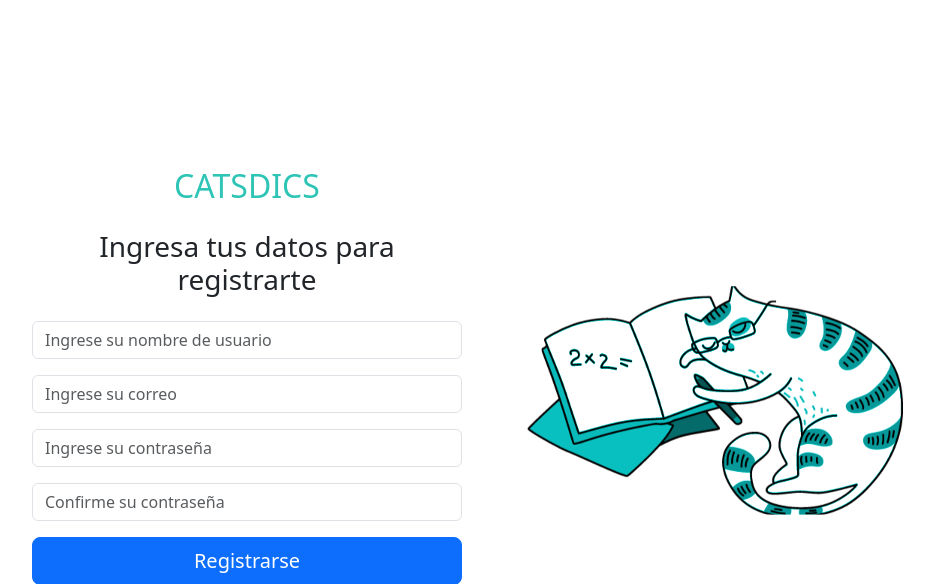
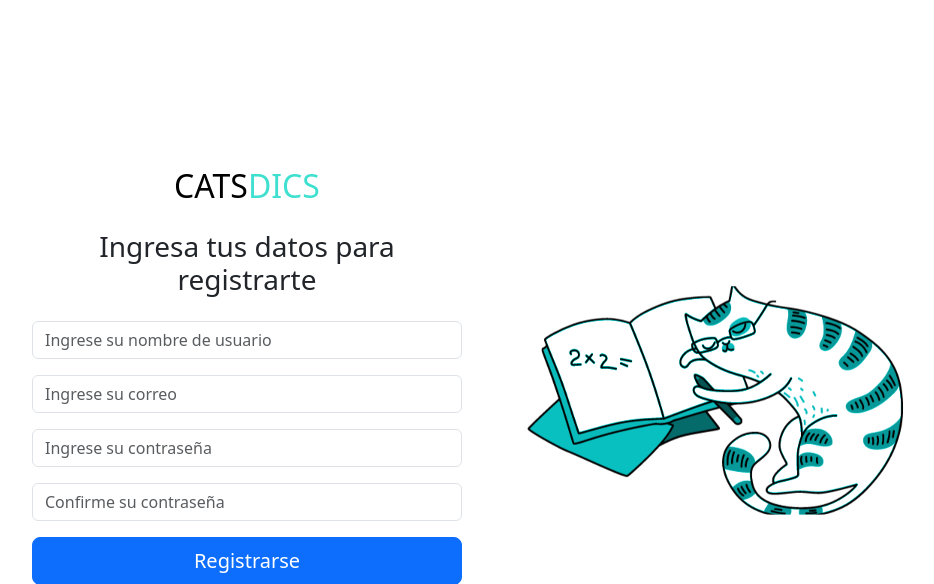
Before and after one commit to avdeloya13/Riesgo-Tecnologico, a Django app: page /register/ in a window 1280 px wide. Shown: the top 584 px of the page, without its empty margins (132-1066 px from the left). Run offline with Django 4.2, Linux system fonts and the light colour scheme; some libraries are stand-ins or nearby versions.

Commit message:
pequeño ajuste color CatDics en registro

```diff
--- a/CatsDics/CatsDicsApp/templates/register.html
+++ b/CatsDics/CatsDicsApp/templates/register.html
@@ -64,7 +64,7 @@
                <!-- Formulario al lado izquierdo -->
                <div class="col-md-6">
                    <div class="form-container">
-                       <h2 class="text-center mb-4"> <span style="color: #2EC4B6;">CATSDICS</span></h2>
+                       <h2 class="text-center mb-4"> <span style="color: black;">CATS</span><span style="color: #40E0D0;">DICS</span></h2>
                        <h3 class="text-center mb-4">Ingresa tus datos para registrarte</h3>
 
                        <form method="POST">
```
